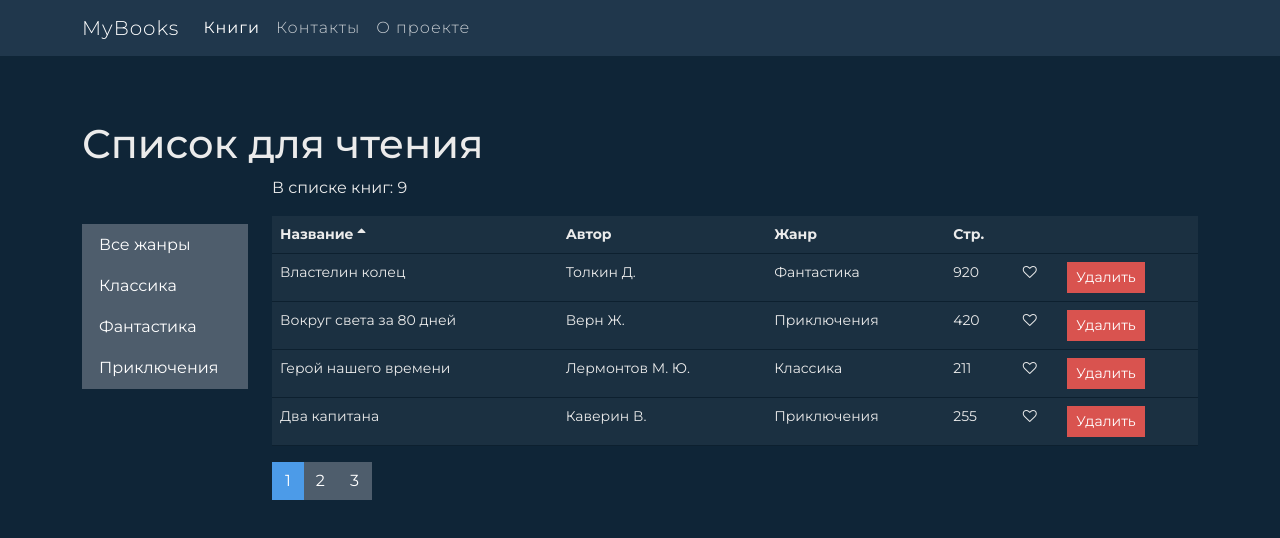
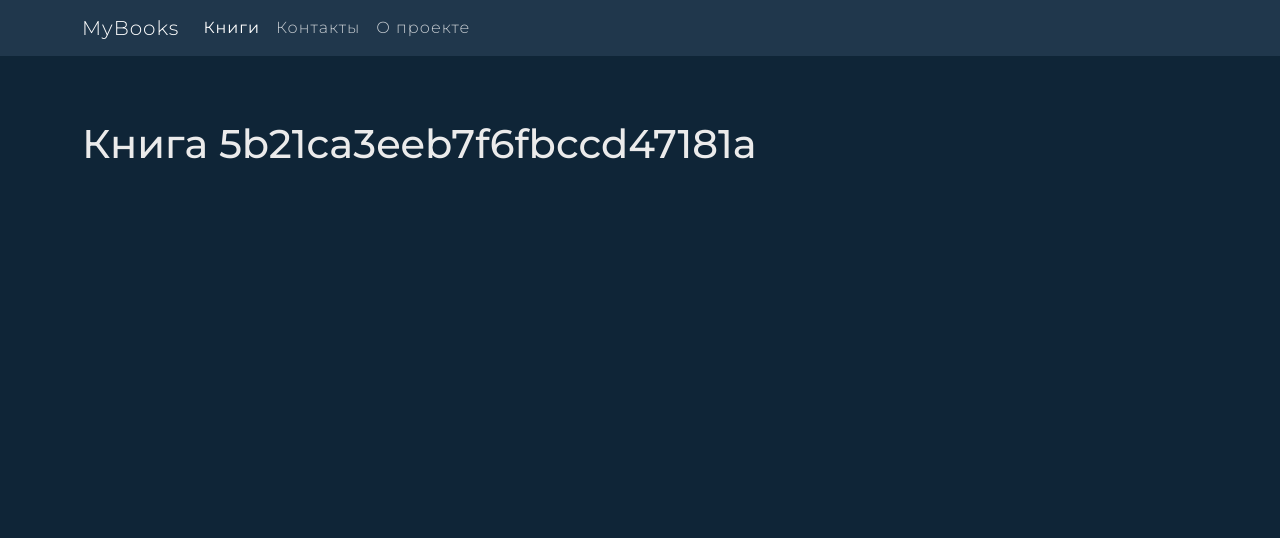
Before and after one commit to aleksmn/react_books_app, a React (Create React App) app: page /books/5b21ca3eeb7f6fbccd47181a in a window 1280 px wide. Before the commit this address led to /books. Shown: the top 538 px of the page. Built offline with nearby package versions, Linux system fonts and the light colour scheme; a web font is replaced by a local one.

Commit message:
add links to books in table

```diff
--- a/src/App.js
+++ b/src/App.js
@@ -5,6 +5,7 @@ import About from './components/about';
 import Contacts from './components/contacts';
 import NotFound from './components/notFound';
 import NavBar from './components/common/navBar';
+import Book from './components/book';
 
 function App() {
   return (
@@ -16,6 +17,7 @@ function App() {
 
           {/* <Route path="/" element={< Home />} /> */}
           <Route path="/books" element={< Books />} />
+          <Route path="/books/:id" element={< Book />} />
           <Route path="/about" element={< About />} />
           <Route path="/contacts" element={< Contacts />} />
           <Route path="*" element={< NotFound />} />
--- /dev/null
+++ b/src/components/book.jsx
@@ -0,0 +1,12 @@
+import { useParams } from "react-router-dom"
+
+const Book = () => {
+    const { id } = useParams()
+    return (
+
+        <h1>Книга {id}</h1>
+
+    );
+}
+
+export default Book;
--- a/src/css/index.css
+++ b/src/css/index.css
@@ -24,3 +24,11 @@ h2 {
 .clickable {
     cursor: pointer;
 }
+
+.table a:not(.btn) {
+    text-decoration: none;
+}
+
+.table a:not(.btn):hover {
+    text-decoration: underline;
+}
```
Also changed, not shown: src/components/booksTable.jsx (+4 -3 lines).
